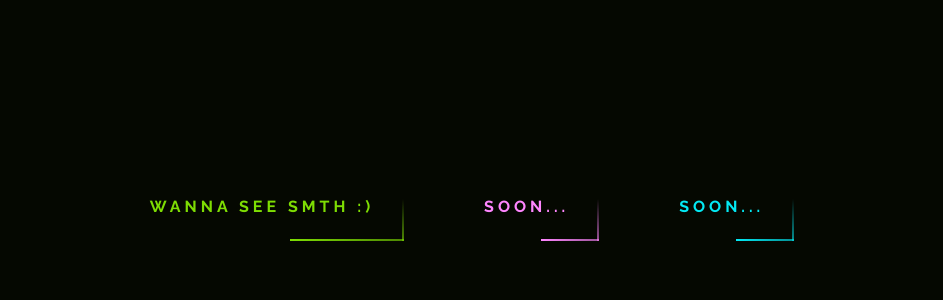
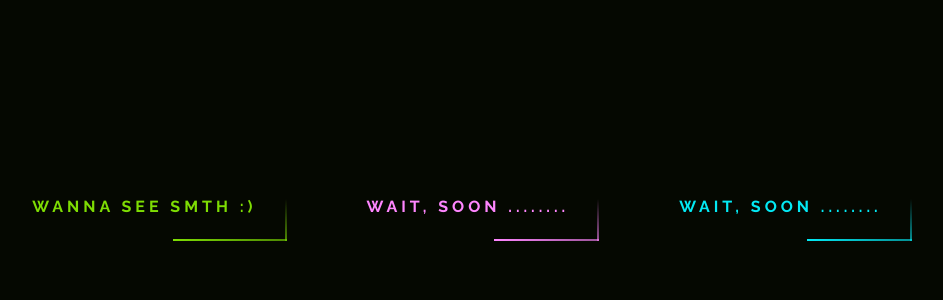
Before and after one commit to W-Mirshod/fun, a Django app: page / in a window 1280 px wide. Shown: the part 194-494 px from the top of the page, without its empty margins (158-1101 px from the left). Run offline with Django 5.2, Linux system fonts and the light colour scheme.

Commit message:
optimazing

```diff
--- a/main/templates/main.html
+++ b/main/templates/main.html
@@ -24,7 +24,7 @@
     <span></span>
     <span></span>
     <span></span>
-    Soon...
+    Wait, Soon ........
 </a>
 
 <a href="#">
@@ -32,7 +32,7 @@
     <span></span>
     <span></span>
     <span></span>
-    Soon...
+    Wait, Soon ........
 </a>
 
 </body>
```
